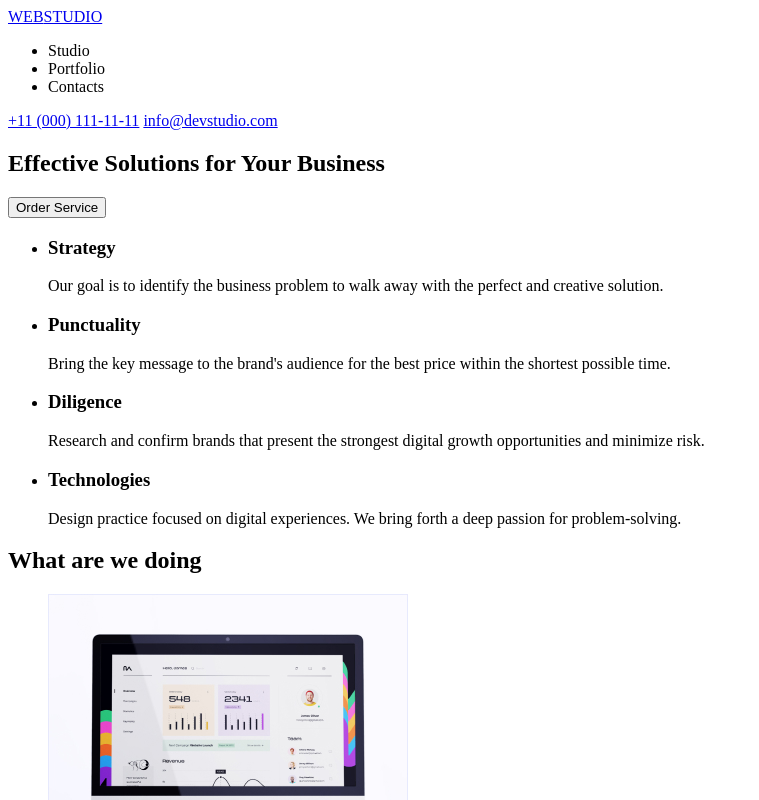
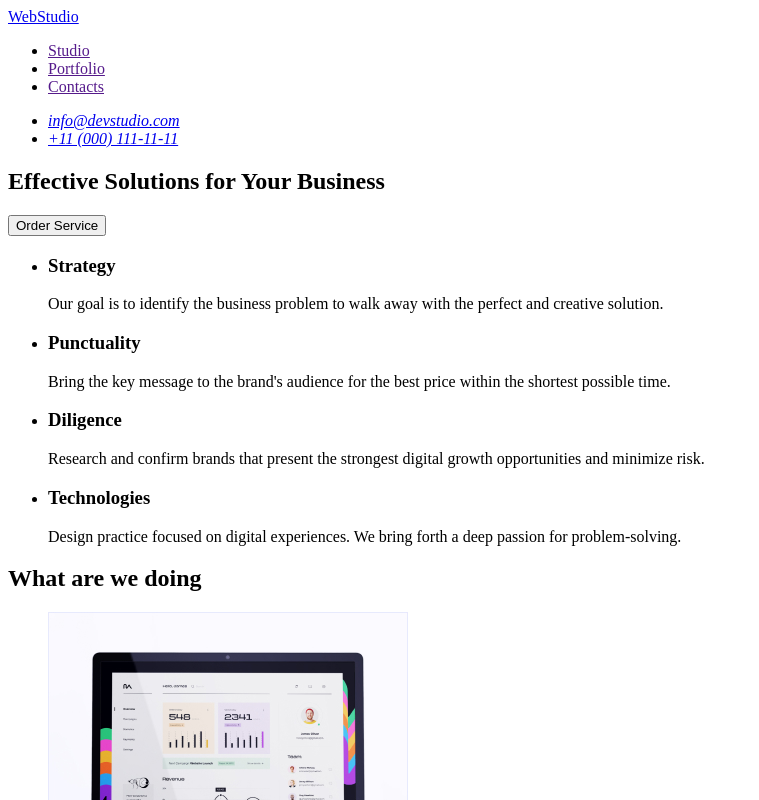
Before and after one commit to OleksandraMahera/goit-markup-hw-01, a plain HTML site: page index.html in a window 1280 px wide. Shown: the top 800 px of the page, without its empty margins (0-759 px from the left). Drawn offline with Linux system fonts and the light colour scheme.

Commit message:
Homework.Result

```diff
--- a/index.html
+++ b/index.html
@@ -9,23 +9,39 @@
 <body>
     <!-- Header section -->
     <header>
-        <a href="LOGO">WEB<span>STUDIO</span></a>
         <nav>
+            <a href="./index.html">WebStudio</a>
             <ul>
-                <li>Studio</li>
-                <li>Portfolio</li>
-                <li>Contacts</li>
+                <li>
+                    <a href="">Studio</a>
+                </li>
+                <li>
+                    <a href="">Portfolio</a>
+                </li>
+                <li>
+                    <a href="">Contacts</a>
+                </li>
             </ul>
         </nav>
-        <a href="+11(000)1111111">+11 (000) 111-11-11</a>
-        <a href="info@devstudio.com">info@devstudio.com</a>
+        <address>
+            <ul>
+                <li>
+                    <a href="mailto:info@devstudio.com">info@devstudio.com</a>
+                </li>
+                <li>
+                    <a href="+110001111111">+11 (000) 111-11-11</a>
+                </li>
+            </ul>
+        </address>
+
+
     </header>
     <main>
 
         <!-- Hero section -->
         <section>
             <h1>Effective Solutions for Your Business</h1>
-            <button class="button">Order Service</button>
+            <button type="button">Order Service</button>
         </section>
 
         <!-- Section 1 -->
@@ -97,7 +113,7 @@
     </main>
     <!-- Footer section -->
     <footer>
-        <a href="LOGO">WEB<span>STUDIO</span></a>
+        <a href="./index.html">WebStudio</a>
         <p>Increase the flow of customers and sales for your business with digital marketing & growth solutions.</p>
     </footer>
 </body>
```
Also changed, not shown: 1 other file.
